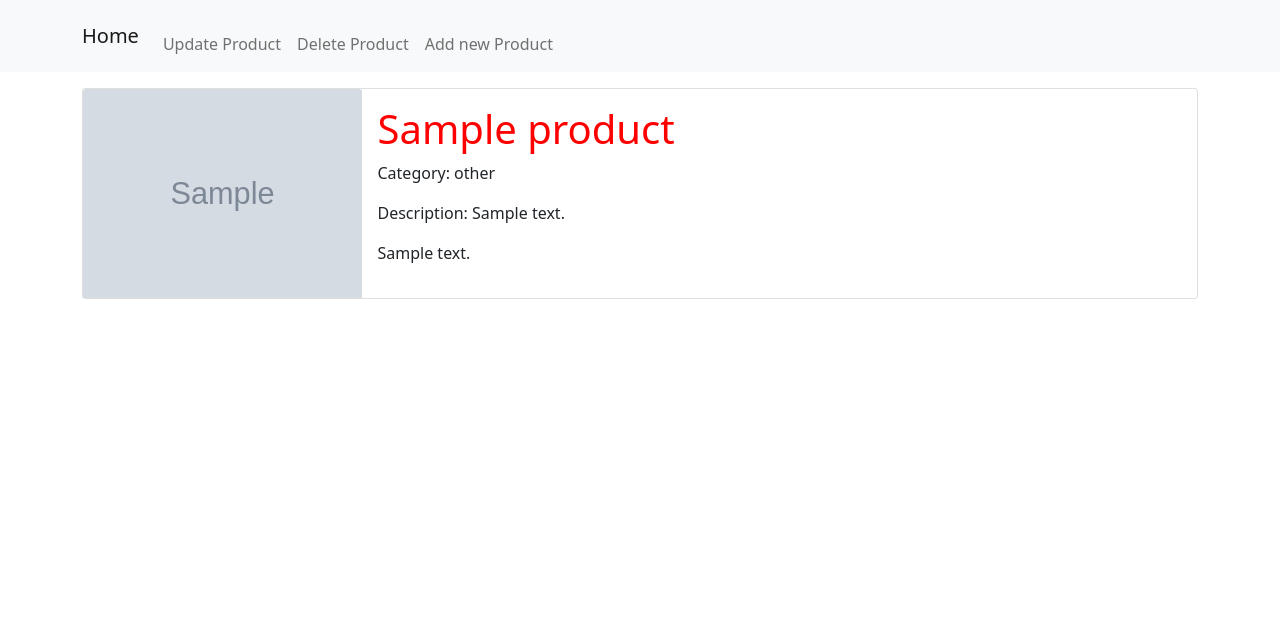
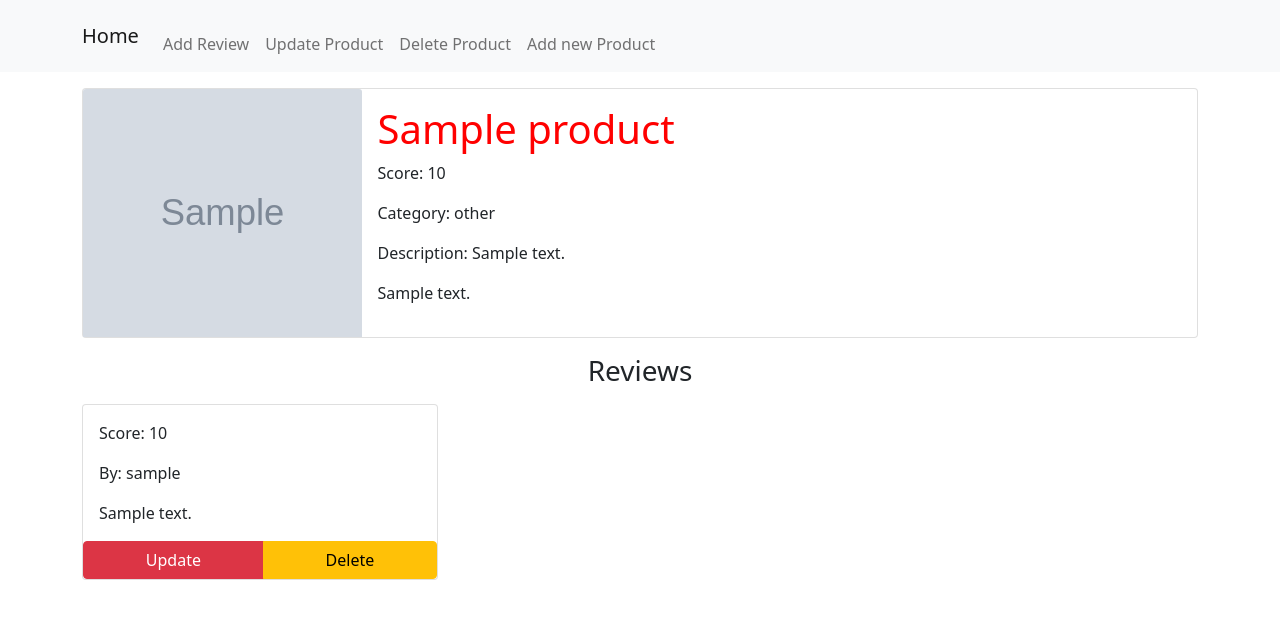
Before and after one commit to sakurakuba/ex8, a Django app: page /product/1/ in a window 1280 px wide. Shown: the top 619 px of the page. Run offline with Django 4.2, Linux system fonts and the light colour scheme; tables that the repository leaves empty hold one stand-in row (values such as "Sample post"); grey boxes marked "Sample" are stand-in pictures.

Commit message:
added CRUD for review

```diff
--- a/review/models.py
+++ b/review/models.py
@@ -1,7 +1,7 @@
 from django.contrib.auth import get_user_model
 from django.db import models
 from django.core.validators import MinValueValidator, MaxValueValidator
-
+from django.db.models import Sum, F, Count
 
 DEFAULT_CATEGORY = 'other'
 CATEGORY_CHOICES = (
@@ -21,6 +21,12 @@ class Product(models.Model):
 
     def __str__(self):
         return f'{self.name} - {self.category}'
+
+    def get_avg_score(self):
+        avg_score = self.products.aggregate(avg_score=(Sum(F("score")) / Count(F("author__id"))))
+        if avg_score['avg_score']:
+            return avg_score['avg_score']
+        return 0
 
     class Meta:
         verbose_name = 'Product'
--- a/review/templates/partial/product_list.html
+++ b/review/templates/partial/product_list.html
@@ -5,6 +5,7 @@
             <div class="card mb-3">
                 <div class="card-body">
                     <h5 class="card-title">{{ product.name }}</h5>
+                    <h6 class="card-title">Review score: {{ product.get_avg_score }}</h6>
                 </div>
                 <a href="{% url "review:product_view" product.pk %}" class="card-link btn btn-primary">More..</a>
             </div>
--- a/review/templates/product/product_view.html
+++ b/review/templates/product/product_view.html
@@ -4,6 +4,7 @@
 
 
 {% block nav %}
+    <li class="nav-item"><a class="nav-link" href="{% url 'review:review_create' product.pk %}">Add Review</a></li>
     <li class="nav-item"><a class="nav-link" href="{% url 'review:product_update' product.pk %}">Update Product</a></li>
     <li class="nav-item"><a class="nav-link" href="{% url 'review:product_delete' product.pk %}">Delete Product</a></li>
 {% endblock %}
@@ -16,9 +17,31 @@
         {% endif %}
         <div class="card-body">
             <h1>{{ product.name }}</h1>
+            <p class="card-text">Score: {{ product.get_avg_score }}</p>
             <p class="card-text">Category: {{ product.category }}</p>
             <p class="card-text">Description: {{ product.description }}</p>
             <p class="pre">{{ product.description }}</p>
         </div>
     </div>
+
+    <h3 class="my-3 text-center">Reviews</h3>
+    <div class="row">
+        {% for review in reviews %}
+            <div class="col-12 col-md-6 col-lg-4">
+                <div class="card mb-3">
+                    <div class="card-body">
+                        <p class="card-text">Score: {{ review.score }}</p>
+                        <p class="card-text">By: {{ review.author }}</p>
+                        <p class="card-text">{{ review.text }}</p>
+                    </div>
+                    <div class="btn-group w-100" role="group" aria-label="Basic mixed styles example">
+                        <a class="btn btn-danger" href="{% url "review:review_update" review.pk %}">Update</a>
+                        <a class="btn btn-warning" href="{% url "review:review_delete" review.pk %}">Delete</a>
+                    </div>
+                </div>
+            </div>
+        {% empty %}
+            <p>No reviews yet</p>
+        {% endfor %}
+    </div>
 {% endblock %}
--- a/review/urls.py
+++ b/review/urls.py
@@ -3,6 +3,7 @@ from django.conf.urls.static import static
 from django.urls import path
 
 from review.views import IndexView, ProductView, ProductCreateView, ProductUpdateView, ProductDeleteView
+from review.views.review import CreateReview, UpdateReview, DeleteReview
 
 app_name = "review"
 
@@ -12,6 +13,9 @@ urlpatterns = [
     path('products/add/', ProductCreateView.as_view(), name='product_create'),
     path('product/<int:pk>/update/', ProductUpdateView.as_view(), name='product_update'),
     path('product/<int:pk>/delete/', ProductDeleteView.as_view(), name='product_delete'),
+    path('product/<int:pk>/review/add/', CreateReview.as_view(), name="review_create"),
+    path('reviews/<int:pk>/update/', UpdateReview.as_view(), name="review_update"),
+    path('reviews/<int:pk>/delete/', DeleteReview.as_view(), name="review_delete"),
 ]
 
 urlpatterns += static(settings.MEDIA_URL, document_root=settings.MEDIA_ROOT)
--- a/review/views/product.py
+++ b/review/views/product.py
@@ -16,6 +16,11 @@ class IndexView(ListView):
 class ProductView(DetailView):
     model = Product
     template_name = 'product/product_view.html'
+
+    def get_context_data(self, **kwargs):
+        context = super().get_context_data(**kwargs)
+        context['reviews'] = self.object.products.order_by("-created_at")
+        return context
 
 
 class ProductCreateView(CreateView):
```
Also changed, not shown: review/forms.py (+7 -1 lines), review/templates/review/review_create.html (added, +10 -0 lines), review/templates/review/review_update.html (added, +11 -0 lines), review/views/review.py (added, +40 -0 lines).
